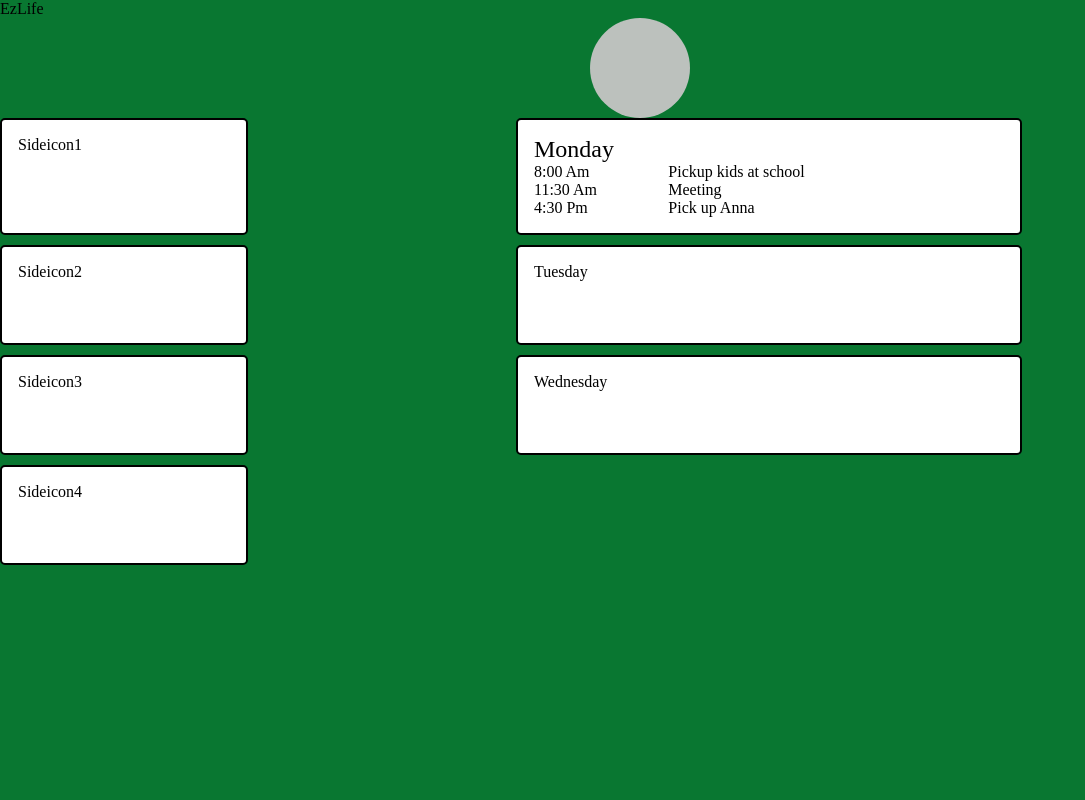
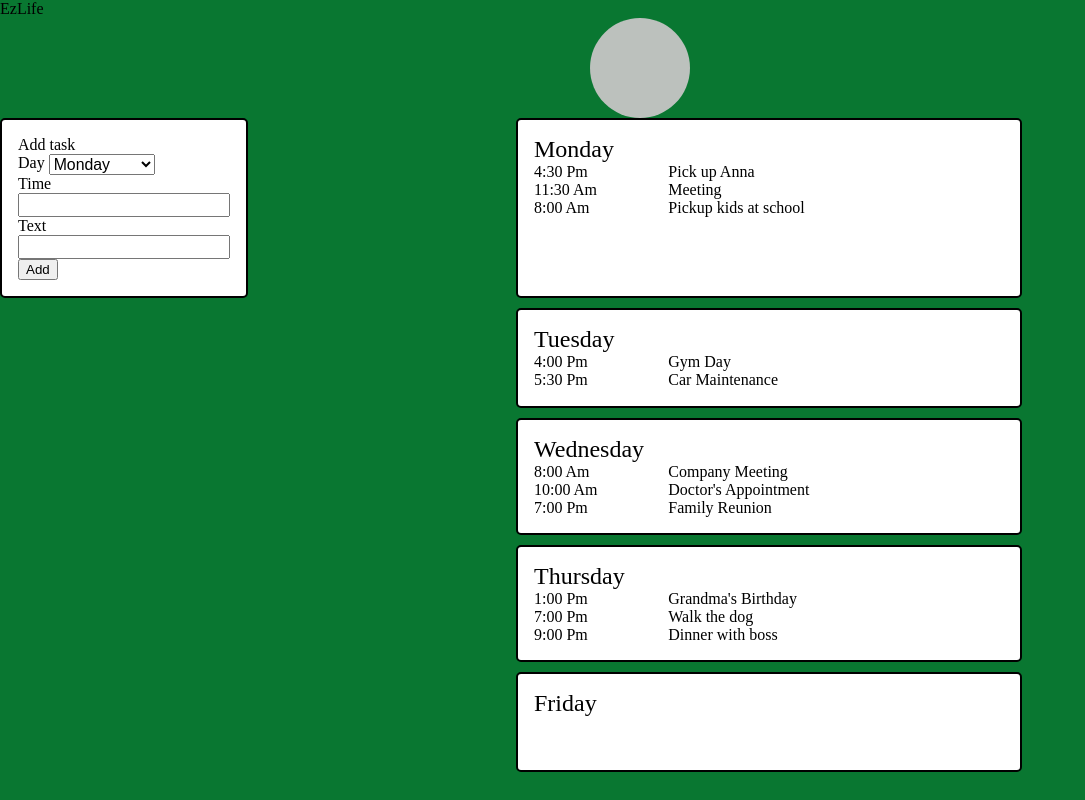
Before and after one commit to JohnB19/Lab-Prototype, a plain HTML site: page index.html in a window 1280 px wide. Shown: the whole page, without its empty margins (0-1085 px from the left). Drawn offline with nearby package versions, Linux system fonts and the light colour scheme.

Commit message:
Data set
Applying data set on app

```diff
--- a/css/main.css
+++ b/css/main.css
@@ -1,7 +1,6 @@
 body {
   background-color: #097731;
 }
-
 
 .wrapper1 > div {
   border: 2px solid rgb(0, 0, 0);
@@ -67,7 +66,27 @@ grid-row: 3/2;
 
 }
 
+.Task4 {
+  grid-column: 3/5;
+  grid-row: 5/4
+}
+
+.Task5 {
+  grid-column: 3/5;
+  grid-row: 6/5
+}
+
+
+
+
+
 .tsk {
   display: grid;
   grid-template-columns: 2fr 4fr 1fr;
 }
+
+
+
+li.tsk.completed {
+  text-decoration: line-through;
+}
--- a/index.html
+++ b/index.html
@@ -13,29 +13,69 @@
   <body>
 
     <div class="Appname">
-    <h1> EzLife </h1>
+    <h1> EzLife</h1>
   </div>
 
 <div class="profpic"></div>
 
 <div class="wrapper1">
-<div class="sidemenu1">Sideicon1</div>
+<!-- <div class="sidemenu1">Sideicon1</div>
 <div class="sidemenu2">Sideicon2</div>
 <div class="sidemenu3">Sideicon3</div>
-<div class="sidemenu4">Sideicon4</div>
-
-<div class="Task1"><h1 class="montask">Monday</h1>
-<ul id="cTask" class="Daytask1">
-  <li class="tsk"><div>8:00 Am</div> <div>Pickup kids at school</div></li>
-  <li class="tsk"><div>11:30 Am</div> <div>Meeting</div></li>
-  <li class="tsk"><div>4:30 Pm</div> <div>Pick up Anna</div></li>
-</ul> </div>
-<div class="Task2">Tuesday</div>
-<div class="Task3">Wednesday</div>
+<div class="sidemenu4">Sideicon4</div> -->
+<div class="addTaskContainer">
+    <p>Add task</p>
+    <div>
+        <label>Day</label>
+        <select class="week">
+          <option value="Monday">Monday</option>
+          <option value="Tuesday">Tuesday</option>
+          <option value="Wednesday">Wednesday</option>
+        </select>
+    </div>
+    <div>
+        <label>Time</label>
+        <input type="text" class="inputTaskTime">
+    </div>
+    <div>
+        <label>Text</label>
+        <input type="text" class="inputTaskName">
+    </div>
+  <button class="addTask">Add</button>
 </div>
 
+<div class="Task1 monday"><h1 class="montask">Monday</h1>
+<ul id="cTask" class="Daytask1">
+</ul> </div>
 
-    <!-- <script src="https://ajax.googleapis.com/ajax/libs/jquery/3.2.1/jquery.min.js"></script> -->
+<div class="Task2 tuesday"><h1 class="montask">Tuesday</h1>
+ <ul id="cTask" class="Daytask2">
+ <li class="tsk"><div class="time">4:00 Pm</div> <div class="task">Gym Day</div></li>
+  <li class="tsk"><div class="time">5:30 Pm</div> <div class="task">Car Maintenance</div></li>
+
+</ul> </div>
+
+
+<div class="Task3 wednesday"><h1 class="montask">Wednesday</h1>
+  <ul id="cTask" class="Daytask2">
+    <li class="tsk"><div class="time">8:00 Am</div> <div class="task">Company Meeting</div></li>
+    <li class="tsk"><div class="time">10:00 Am</div> <div class="task">Doctor's Appointment</div></li>
+    <li class="tsk"><div class="time">7:00 Pm</div> <div class="task">Family Reunion</div></li>
+
+  </ul></div>
+
+<div class="Task4 thursday"><h1 class="montask">Thursday</h1>
+  <ul id="cTask" class="Daytask2">
+    <li class="tsk"><div class="time">1:00 Pm</div> <div class="task">Grandma's Birthday</div></li>
+    <li class="tsk"><div class="time">7:00 Pm</div> <div class="task">Walk the dog</div></li>
+    <li class="tsk"><div class="time">9:00 Pm</div> <div class="task">Dinner with boss</div></li>
+
+  </ul></div>
+
+
+  <div class="Task5 friday"><h1 class="montask">Friday</h1>
+
+    <script src="https://ajax.googleapis.com/ajax/libs/jquery/3.2.1/jquery.min.js"></script>
     <script src="js/main.js"></script>
   </body>
 </html>
--- a/js/main.js
+++ b/js/main.js
@@ -1,7 +1,8 @@
-let taskstructure = [
+var taskstructure = [
   {
+
     time: `8:00 Am`,
-  thetask: `Pickup kids at school`,
+    thetask: `Pickup kids at school`
   },
   {
     time: `11:30 Am`,
@@ -10,9 +11,42 @@ let taskstructure = [
   {
     time: `4:30 Pm`,
     thetask: `Pick up Anna`,
-
-},
+  }
 ];
 
+var addTask = function() {
+    var allTask = [];
+    for (var i = taskstructure.length - 1; i >= 0; i--) {
+      var task = '<li class="tsk"><div class="time">'+taskstructure[i].time+'</div> <div class="task">'+ taskstructure[i].thetask+'</div></li>';
+      allTask.push(task)
+    }
 
-console.log( dailytask[1].id );
+    //document.getElementsByClassName('.Daytask1').innerHTML(allTask)
+    $('.Daytask1').html(allTask);
+
+
+
+}
+
+addTask();
+//Js
+// document.getElementById('alltasks');
+//jQuery
+// $('#alltasks');
+
+$('body').on('click', '.tsk', function() {
+   $(this).toggleClass("completed");
+});
+
+$('body').on('click', '.addTask', function() {
+    var taskTime = $('.inputTaskTime').val();
+    var taskName = $('.inputTaskName').val();
+
+    taskstructure.push({
+        time: taskTime,
+        thetask: taskName,
+    });
+
+    addTask();
+
+});
```
Lines whose indentation alone changed are shown as unchanged.
